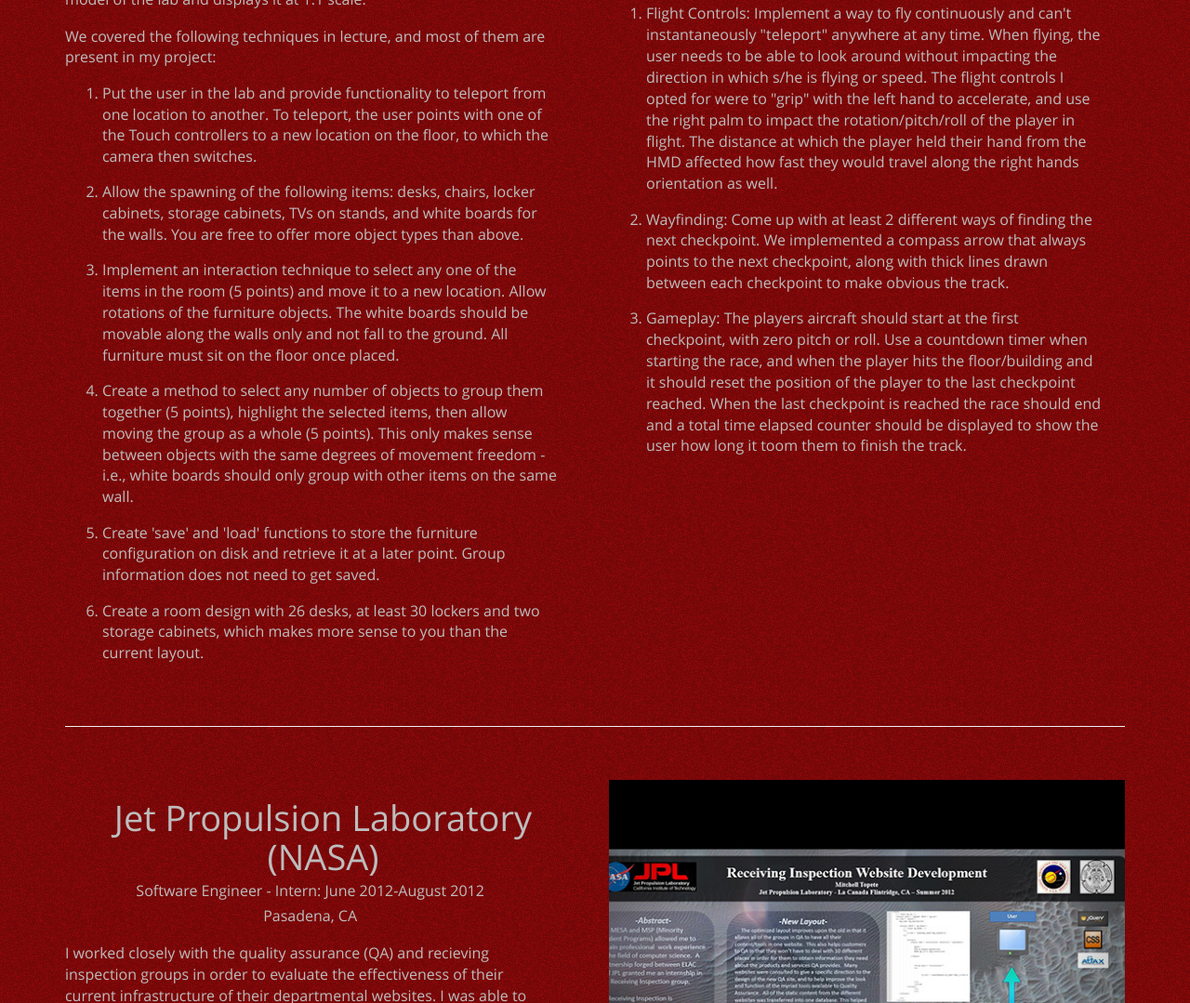
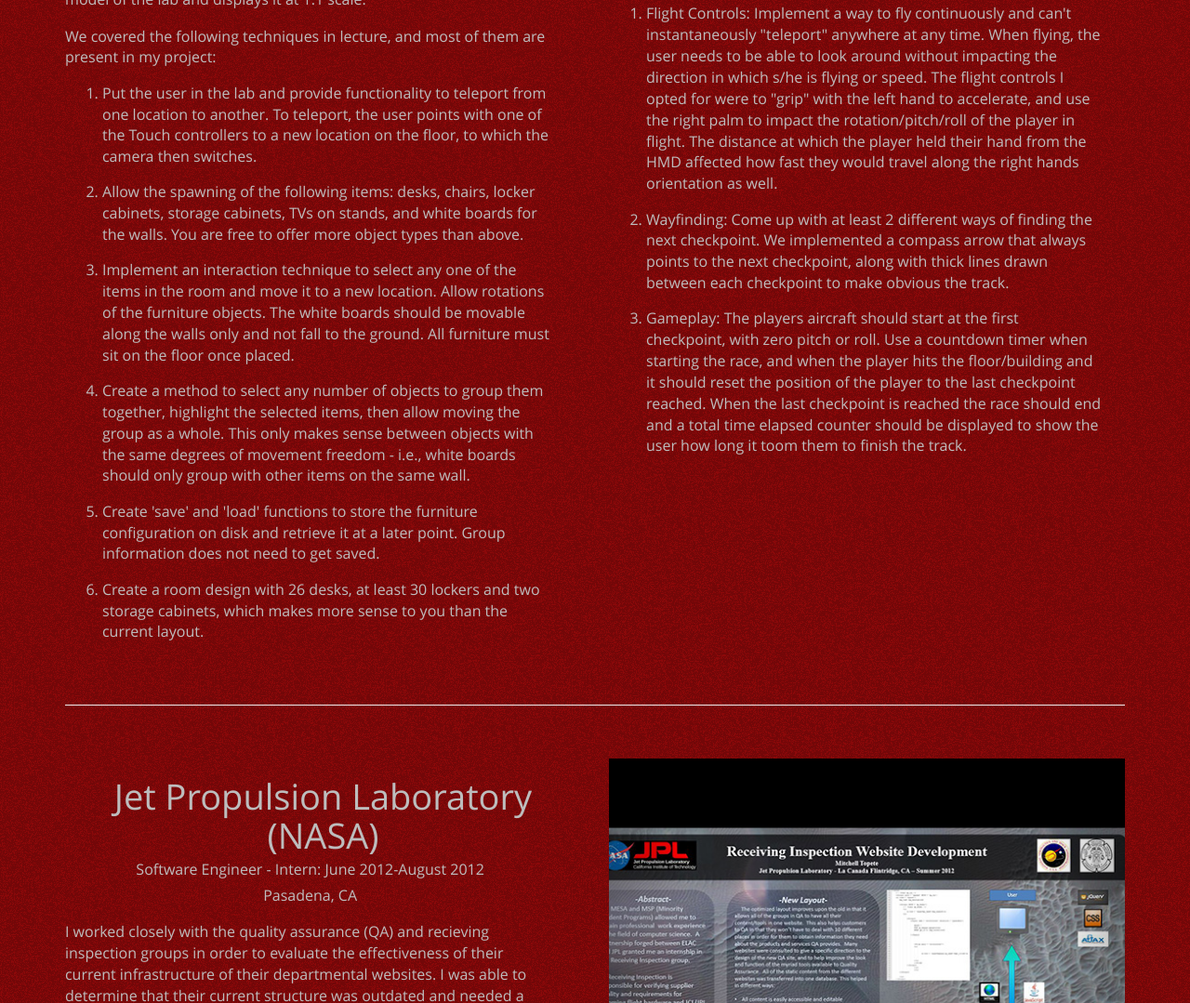
Before and after one commit to mitcho85/mitcho85.github.io, a plain HTML site: page index.html in a window 1280 px wide. Shown: the part 1296-2375 px from the top of the page at 93% size. Drawn offline with nearby package versions, Linux system fonts and the light colour scheme; files whose address does not match are found by name.

Commit message:
Fixed points display

```diff
--- a/index.html
+++ b/index.html
@@ -88,11 +88,11 @@
                 with one of the Touch controllers to a new location on the floor, to which the camera then switches.</li>
               <li class="longParagraph">Allow the spawning of the following items: desks, chairs, locker cabinets, storage cabinets, TVs on stands, and white boards
                 for the walls. You are free to offer more object types than above.</li>
-              <li class="longParagraph">Implement an interaction technique to select any one of the items in the room (5 points) and move it to a new location.
+              <li class="longParagraph">Implement an interaction technique to select any one of the items in the room and move it to a new location.
                 Allow rotations of the furniture objects. The white boards should be movable along the walls only and not fall to the ground.
                 All furniture must sit on the floor once placed.</li>
-              <li class="longParagraph">Create a method to select any number of objects to group them together (5 points), highlight the selected items, then allow
-                moving the group as a whole (5 points). This only makes sense between objects with the same degrees of movement freedom - i.e.,
+              <li class="longParagraph">Create a method to select any number of objects to group them together, highlight the selected items, then allow
+                moving the group as a whole. This only makes sense between objects with the same degrees of movement freedom - i.e.,
                 white boards should only group with other items on the same wall.</li>
               <li class="longParagraph">Create 'save' and 'load' functions to store the furniture configuration on disk and retrieve it at a later point. Group information does not need to get saved.</li>
               <li class="longParagraph">Create a room design with 26 desks, at least 30 lockers and two storage cabinets, which makes more sense to you than the current layout.</li>
```
